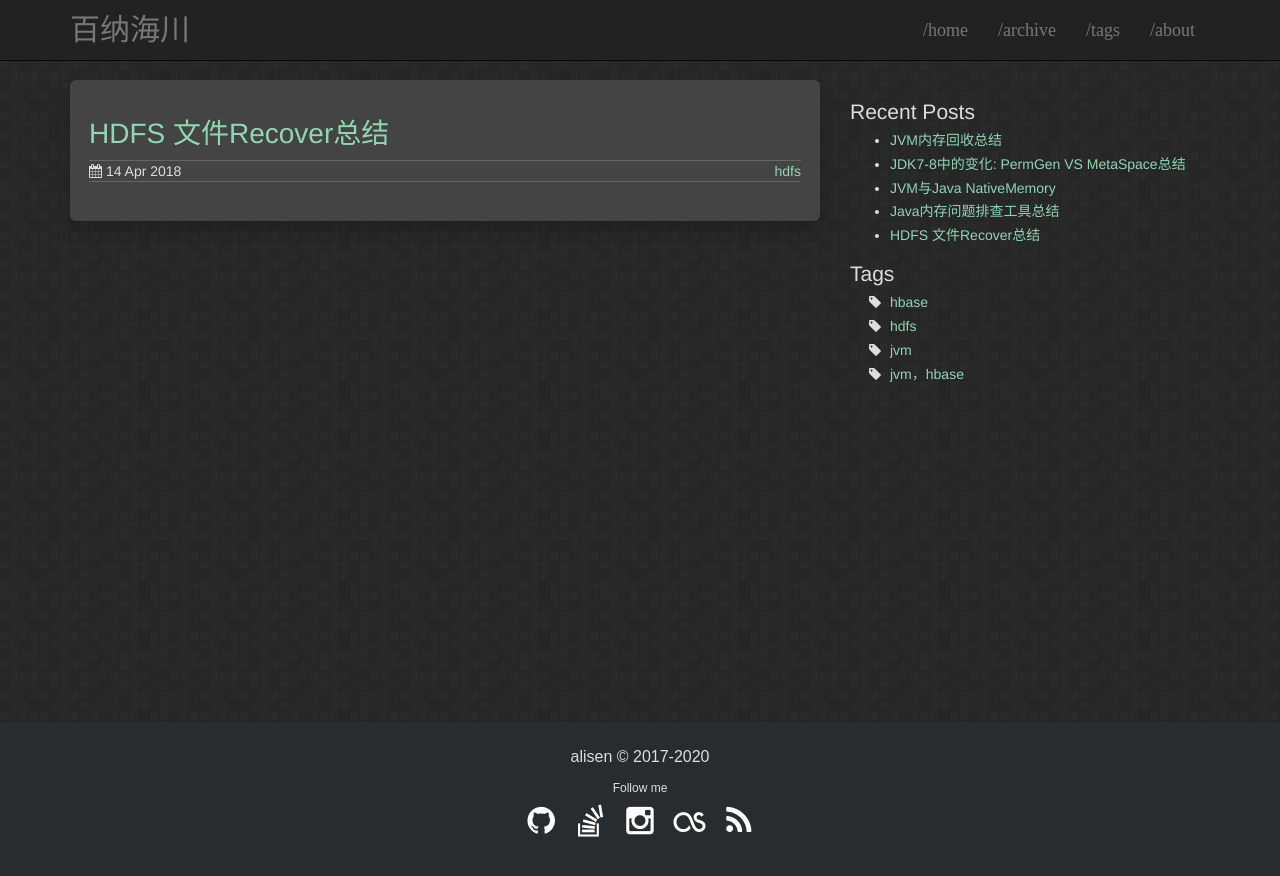
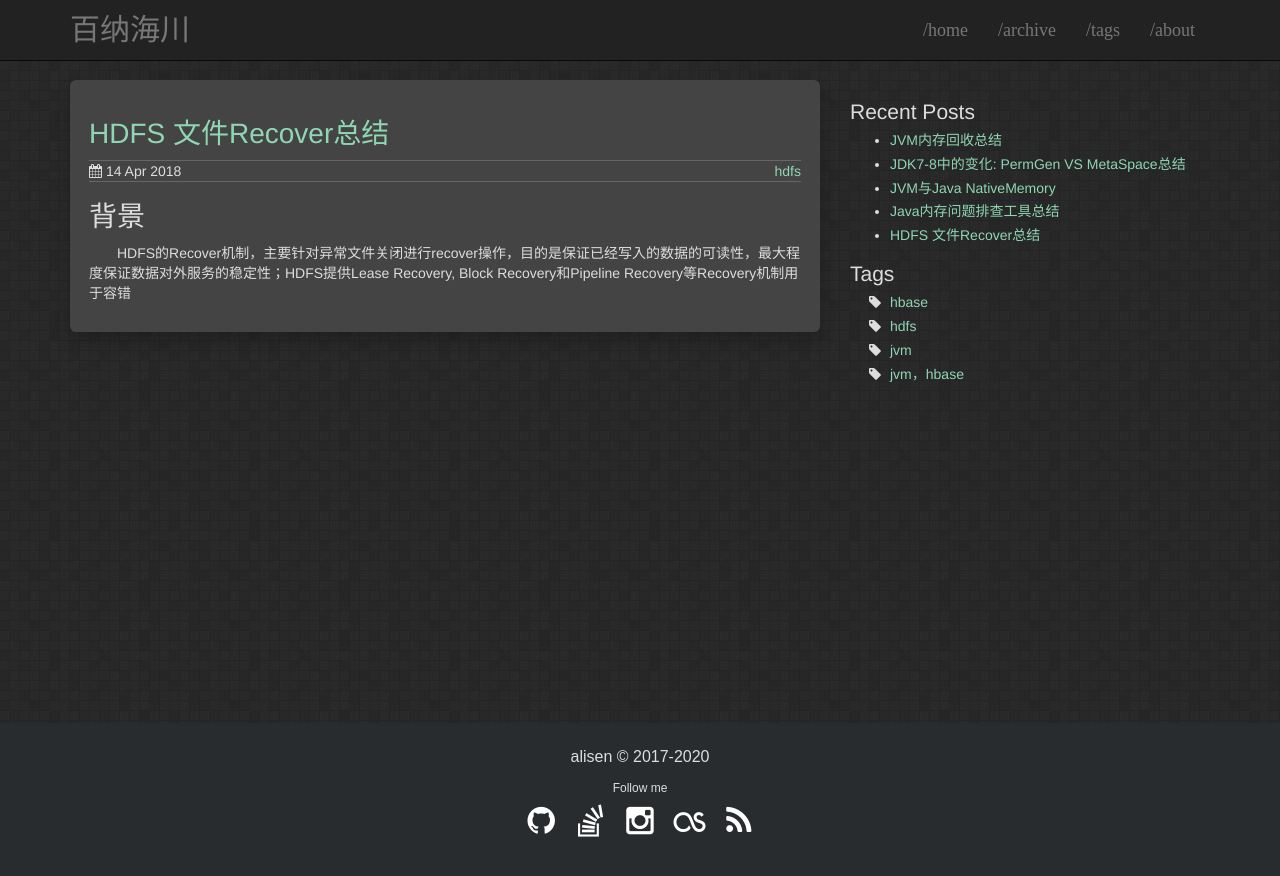
Before and after one commit to igithu/summary, a Jekyll site: the page built from _posts/2018-04-14-hdfs-recover.md, in a window 1280 px wide. Shown: the top 876 px of the page. Built offline with Jekyll 4.4.1, drawn with Linux system fonts in a browser that asks for light colours.

Commit message:
Update 2018-04-14-hdfs-recover.md

```diff
--- a/_posts/2018-04-14-hdfs-recover.md
+++ b/_posts/2018-04-14-hdfs-recover.md
@@ -4,3 +4,6 @@ title: "HDFS 文件Recover总结"
 date: 2018-04-14
 tags: hdfs
 ---
+
+# 背景
+&emsp;&emsp;HDFS的Recover机制，主要针对异常文件关闭进行recover操作，目的是保证已经写入的数据的可读性，最大程度保证数据对外服务的稳定性；HDFS提供Lease Recovery, Block Recovery和Pipeline Recovery等Recovery机制用于容错
```
